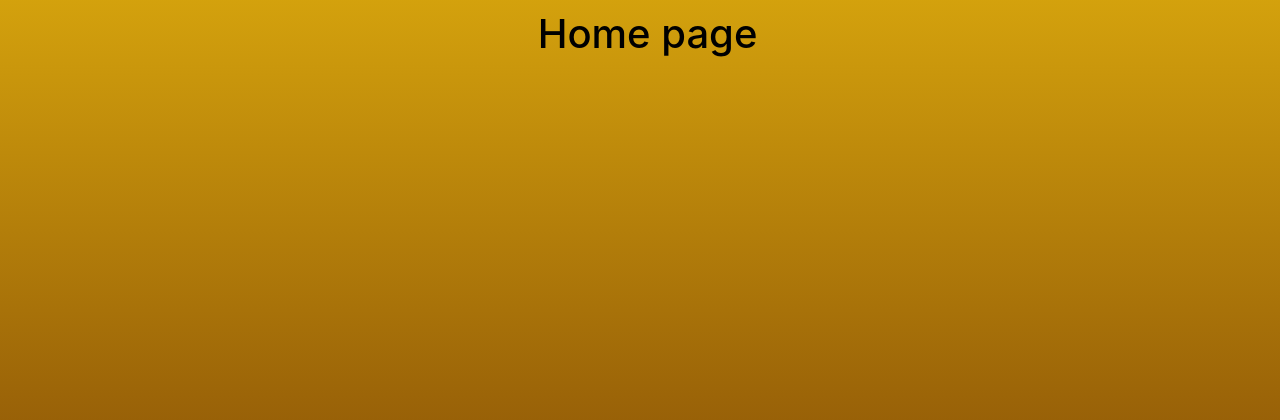
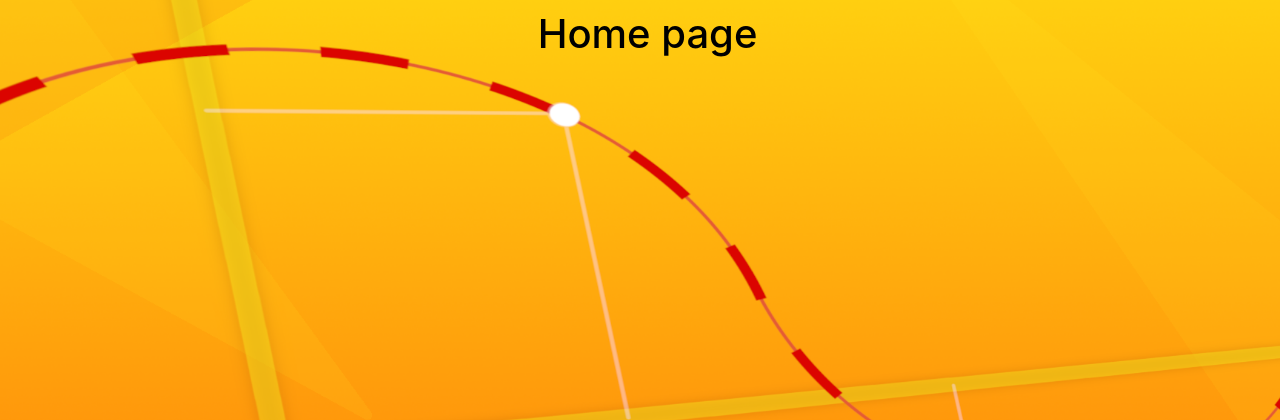
Before and after one commit to 4jeR/et-charts-drawing-tool, a Flask app: page / in a window 1280 px wide. Shown: the part 90-510 px from the top of the page. Run offline with Flask 2, Linux system fonts and the light colour scheme; some libraries are stand-ins or nearby versions.

Commit message:
Add background image.

```diff
--- a/web/static/style.css
+++ b/web/static/style.css
@@ -1,9 +1,13 @@
 body {
     height: 100%;
+    background: linear-gradient(0deg, rgb(112, 53, 4) 0%, rgb(224, 175, 14) 100%);
+    background-image: url("bg_charts.png");
     background-repeat: no-repeat;
-    background: linear-gradient(0deg, rgb(112, 53, 4) 0%, rgb(224, 175, 14) 100%);
     margin: 0;
     background-attachment: fixed;
+    background-position: center;
+    background-repeat: no-repeat;
+    background-size: cover;
 }
 
 h1 {
```
Also changed, not shown: web/static/bg_charts.png (added).
